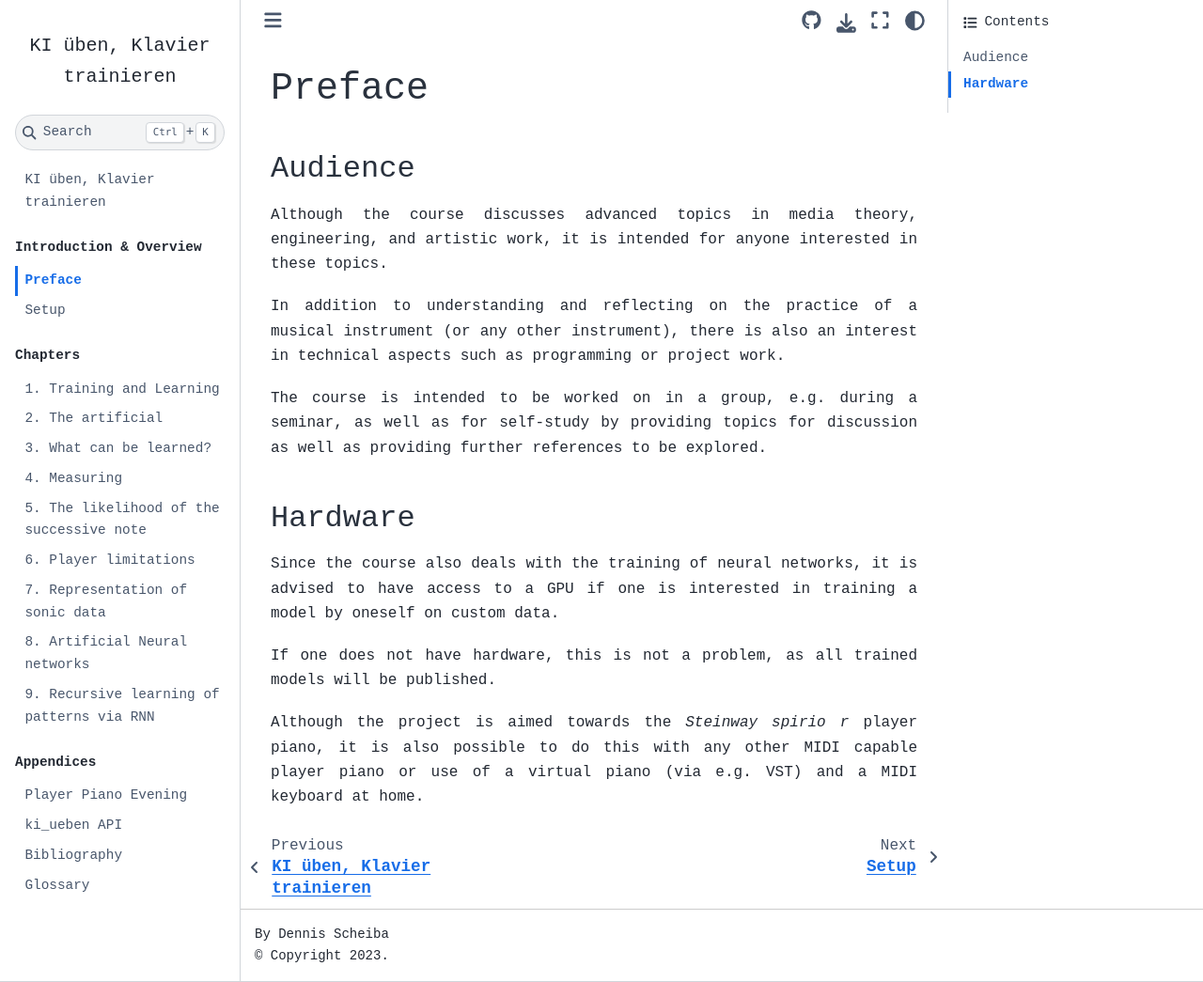
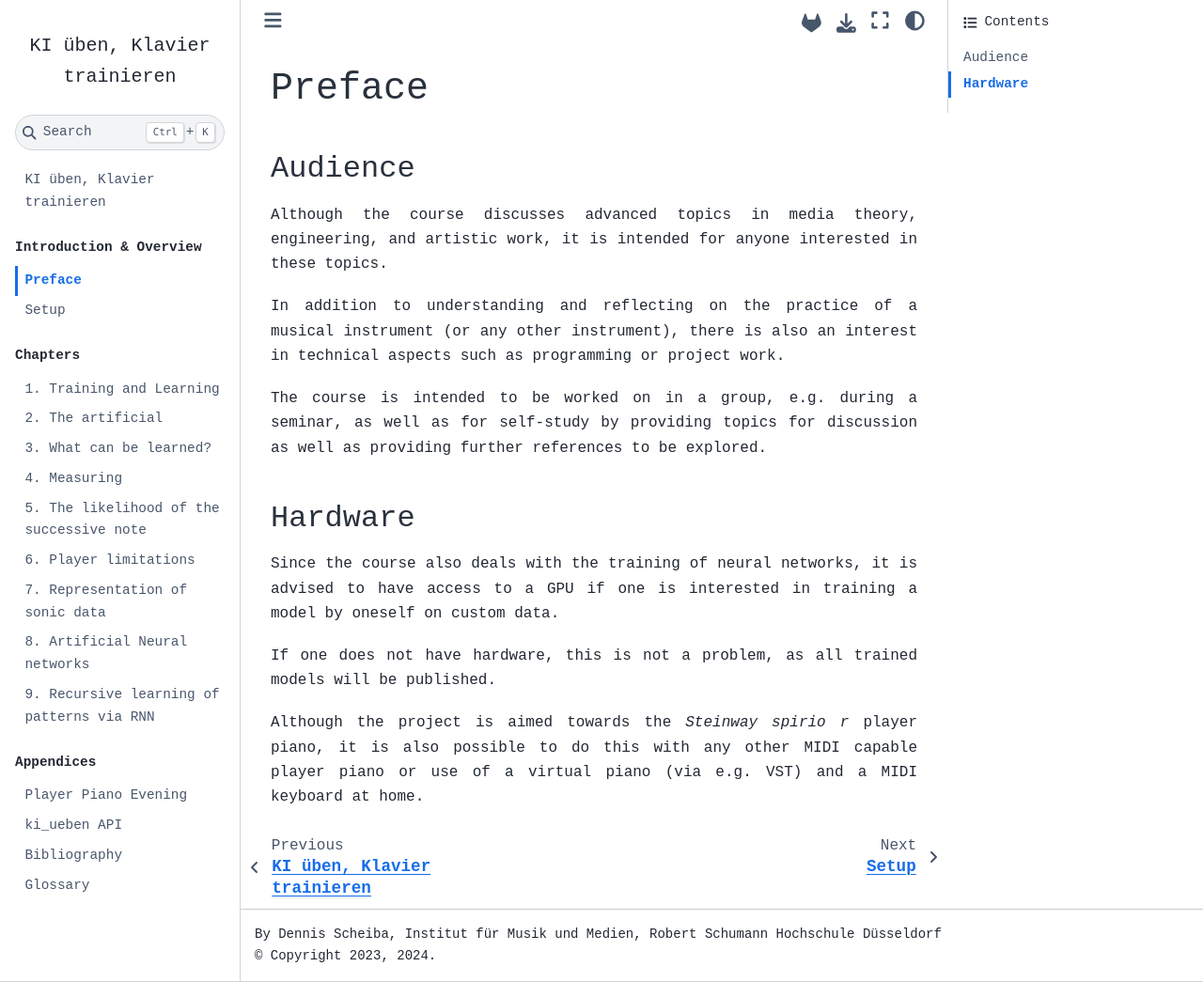
Before and after one commit to capital-G/ki-ueben-klavier-trainieren, a Jupyter Book: the page built from book/preface.md, in a window 1280 px wide and 1045 px high. Shown: the whole window at 94% size. Built offline with Jupyter Book 1.0.4 settings and Sphinx 7.4.7 and the Sphinx Book theme 1.1.4, drawn with Linux system fonts in a browser that asks for light colours.

Commit message:
use gitlab for book repo

```diff
--- a/book/_config.yml
+++ b/book/_config.yml
@@ -2,7 +2,8 @@
 # Learn more at https://jupyterbook.org/customize/config.html
 
 title: KI üben, Klavier trainieren
-author: Dennis Scheiba
+author: Dennis Scheiba, Institut für Musik und Medien, Robert Schumann Hochschule Düsseldorf
+copyright: 2023, 2024
 
 # Force re-execution of notebooks on each build.
 # See https://jupyterbook.org/content/execute.html
@@ -20,7 +21,7 @@
 
 # Information about where the book exists on the web
 repository:
-  url: https://github.com/executablebooks/jupyter-book  # Online location of your book
+  url: https://gitlab.com/robert-schumann-hochschule/imm/ki-ueben-klavier-trainieren # Online location of your book
   path_to_book: book  # Optional path to your book, relative to the repository root
   branch: main  # Which branch of the repository should be used when creating links (optional)
 
@@ -29,6 +30,7 @@
 html:
   use_issues_button: false
   use_repository_button: true
+  use_edit_page_button: true
 
 sphinx:
   extra_extensions:
```
